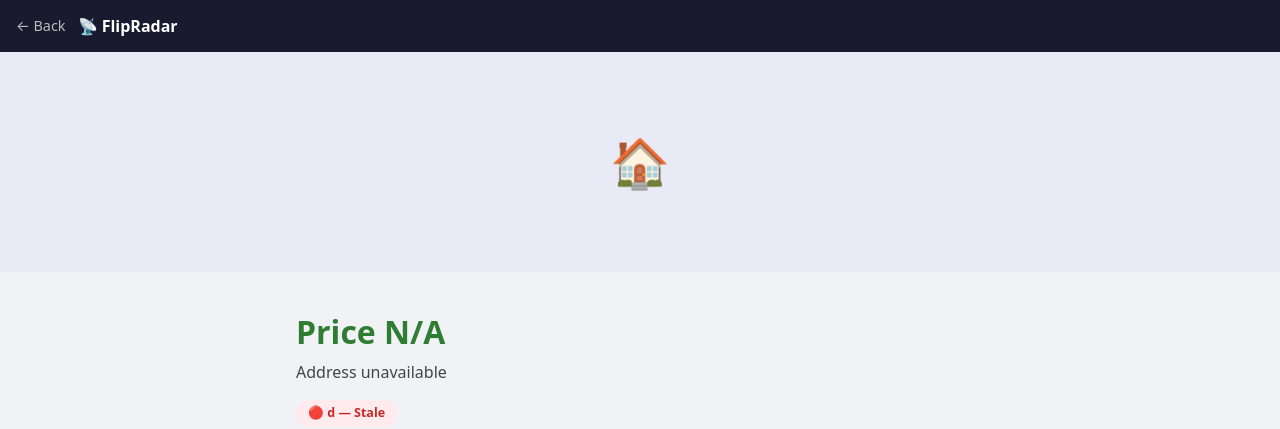
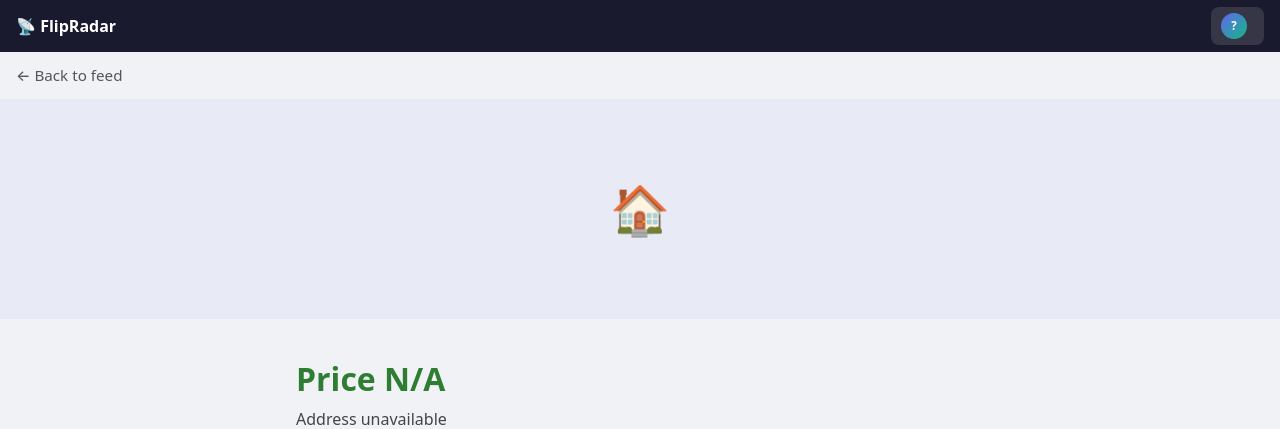
Before and after one commit to urakymzhan/deals-automation, a Flask app: template templates/listing.html in a window 1280 px wide. Shown: the top 429 px of the page. Run offline with Flask 3, Linux system fonts and the light colour scheme; the template is opened without the code that fills it, so the values that code supplies are empty.

Commit message:
fix: app00 layout

```diff
--- a/templates/listing.html
+++ b/templates/listing.html
@@ -11,29 +11,103 @@
 
     .topbar {
       background: #1a1a2e;
-      padding: 14px 16px;
+      padding: 0 16px;
+      height: 52px;
       display: flex;
       align-items: center;
-      gap: 12px;
+      justify-content: space-between;
       position: sticky;
       top: 0;
       z-index: 200;
     }
-    .back-btn {
-      color: rgba(255,255,255,0.7);
-      text-decoration: none;
-      font-size: 0.9rem;
+    .topbar-title { color: #fff; font-weight: 700; font-size: 1rem; }
+
+    .account-menu { position: relative; }
+    .account-btn {
+      background: rgba(255,255,255,0.12);
+      border: none;
+      border-radius: 8px;
+      color: #fff;
+      padding: 6px 10px;
+      font-size: 0.82rem;
+      font-weight: 500;
+      cursor: pointer;
       display: flex;
       align-items: center;
-      gap: 6px;
+      gap: 7px;
+      transition: background 0.15s;
     }
-    .back-btn:hover { color: #fff; }
-    .topbar-title { color: #fff; font-weight: 700; font-size: 1rem; flex: 1; }
+    .account-btn:hover { background: rgba(255,255,255,0.2); }
+    .account-avatar {
+      width: 26px;
+      height: 26px;
+      background: linear-gradient(135deg, #6366f1, #10b981);
+      border-radius: 50%;
+      display: flex;
+      align-items: center;
+      justify-content: center;
+      font-size: 0.72rem;
+      font-weight: 700;
+      color: #fff;
+      flex-shrink: 0;
+    }
+    .account-email {
+      max-width: 120px;
+      overflow: hidden;
+      text-overflow: ellipsis;
+      white-space: nowrap;
+    }
+    .account-dropdown {
+      display: none;
+      position: absolute;
+      top: calc(100% + 8px);
+      right: 0;
+      background: #fff;
+      border-radius: 12px;
+      box-shadow: 0 8px 32px rgba(0,0,0,0.18);
+      min-width: 200px;
+      z-index: 500;
+      overflow: hidden;
+    }
+    .account-dropdown.open { display: block; }
+    .dropdown-header { padding: 14px 16px 10px; border-bottom: 1px solid #f0f0f0; }
+    .dropdown-name { font-size: 0.78rem; font-weight: 700; color: #1a1a2e; margin-bottom: 2px; }
+    .dropdown-email { font-size: 0.75rem; color: #999; overflow: hidden; text-overflow: ellipsis; white-space: nowrap; }
+    .dropdown-item {
+      display: block;
+      padding: 11px 16px;
+      font-size: 0.85rem;
+      color: #333;
+      text-decoration: none;
+      transition: background 0.12s;
+    }
+    .dropdown-item:hover { background: #f5f5f5; color: #1a1a2e; }
+    .dropdown-item.danger { color: #d32f2f; }
+    .dropdown-item.danger:hover { background: #ffebee; }
+    .back-btn {
+      color: #555;
+      text-decoration: none;
+      font-size: 0.95rem;
+      display: inline-flex;
+      align-items: center;
+      gap: 5px;
+      font-weight: 500;
+      padding: 12px 16px;
+    }
+    .back-btn:hover { color: #1a1a2e; }
 
+    .photo-wrap {
+      background: #111;
+      max-height: 420px;
+      overflow: hidden;
+      display: flex;
+      align-items: center;
+      justify-content: center;
+    }
     .listing-photo {
       width: 100%;
-      max-height: 340px;
-      object-fit: cover;
+      max-height: 420px;
+      object-fit: contain;
       display: block;
     }
     .photo-placeholder {
@@ -98,8 +172,24 @@
 <body>
 
 <div class="topbar">
-  <a href="/" class="back-btn">← Back</a>
   <div class="topbar-title">📡 FlipRadar</div>
+  <div class="account-menu" id="accountMenu">
+    <button class="account-btn" onclick="toggleAccount(event)">
+      <div class="account-avatar" id="accountAvatar">?</div>
+      <span class="account-email" id="accountEmailLabel"></span>
+    </button>
+    <div class="account-dropdown" id="accountDropdown">
+      <div class="dropdown-header">
+        <div class="dropdown-name">My Account</div>
+        <div class="dropdown-email" id="dropdownEmail">{{ session.user.email }}</div>
+      </div>
+      <a href="/logout" class="dropdown-item danger">Sign out</a>
+    </div>
+  </div>
+</div>
+
+<div class="back-row">
+  <a href="/" class="back-btn">← Back to feed</a>
 </div>
 
 {% set photos = snapshot.photo_urls | fromjson if snapshot.photo_urls else ([snapshot.photo_url] if snapshot.photo_url else []) %}
@@ -108,7 +198,9 @@
   <div class="carousel-inner">
     {% for p in photos %}
     <div class="carousel-item {% if loop.first %}active{% endif %}">
-      <img src="{{ p }}" class="listing-photo d-block w-100" alt="{{ snapshot.address }}">
+      <div class="photo-wrap">
+        <img src="{{ p }}" class="listing-photo d-block" alt="{{ snapshot.address }}">
+      </div>
     </div>
     {% endfor %}
   </div>
@@ -231,5 +323,24 @@
 
 </div>
 
+  <script>
+    (function() {
+      const email = {{ session.user.email | tojson }};
+      const initial = email ? email[0].toUpperCase() : '?';
+      document.getElementById('accountAvatar').textContent = initial;
+      document.getElementById('accountEmailLabel').textContent = email.split('@')[0];
+    })();
+
+    function toggleAccount(e) {
+      e.stopPropagation();
+      document.getElementById('accountDropdown').classList.toggle('open');
+    }
+
+    document.addEventListener('click', function(e) {
+      if (!document.getElementById('accountMenu').contains(e.target)) {
+        document.getElementById('accountDropdown').classList.remove('open');
+      }
+    });
+  </script>
 </body>
 </html>
```
Also changed, not shown: templates/index.html (+164 -43 lines).
